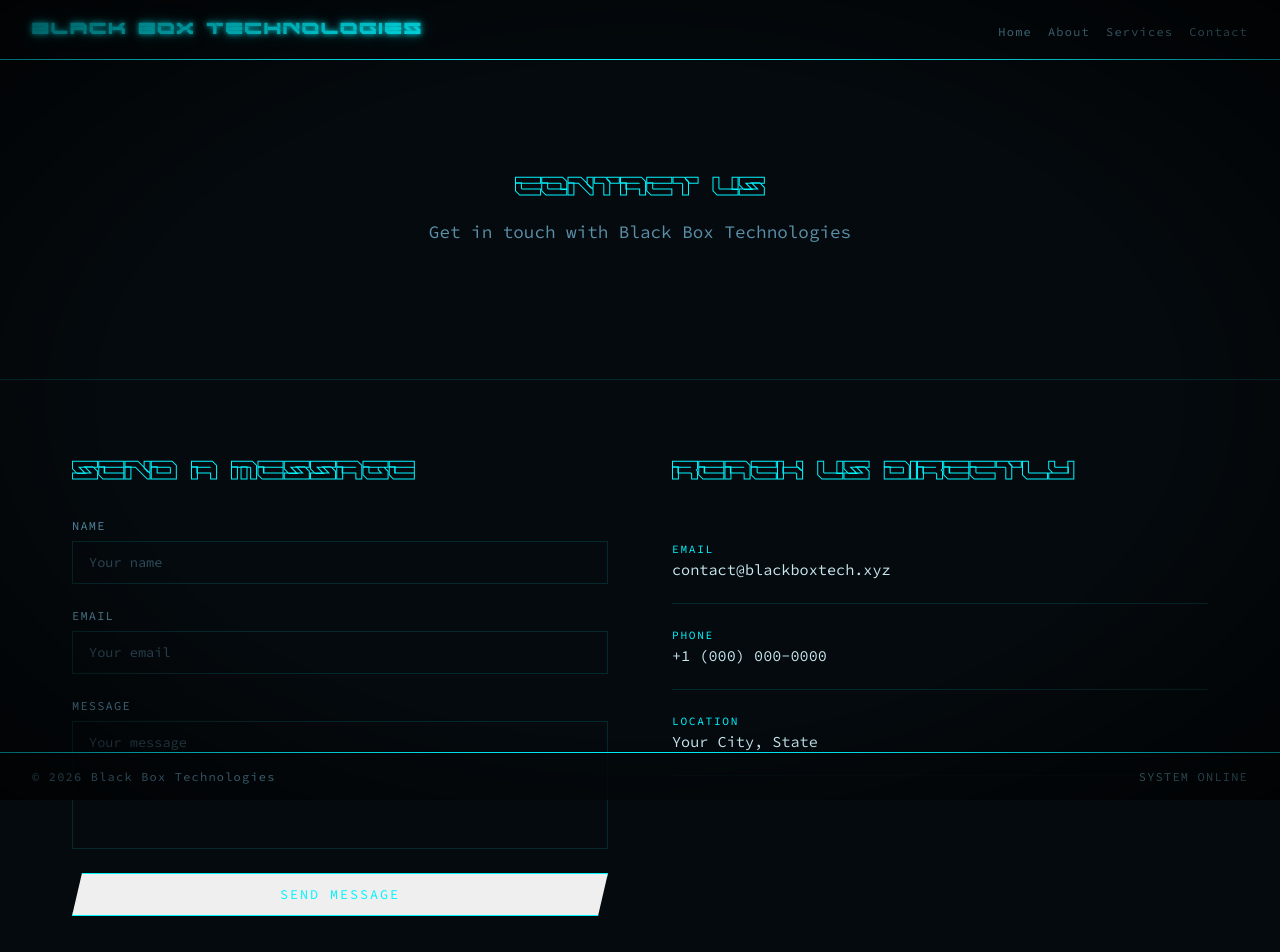
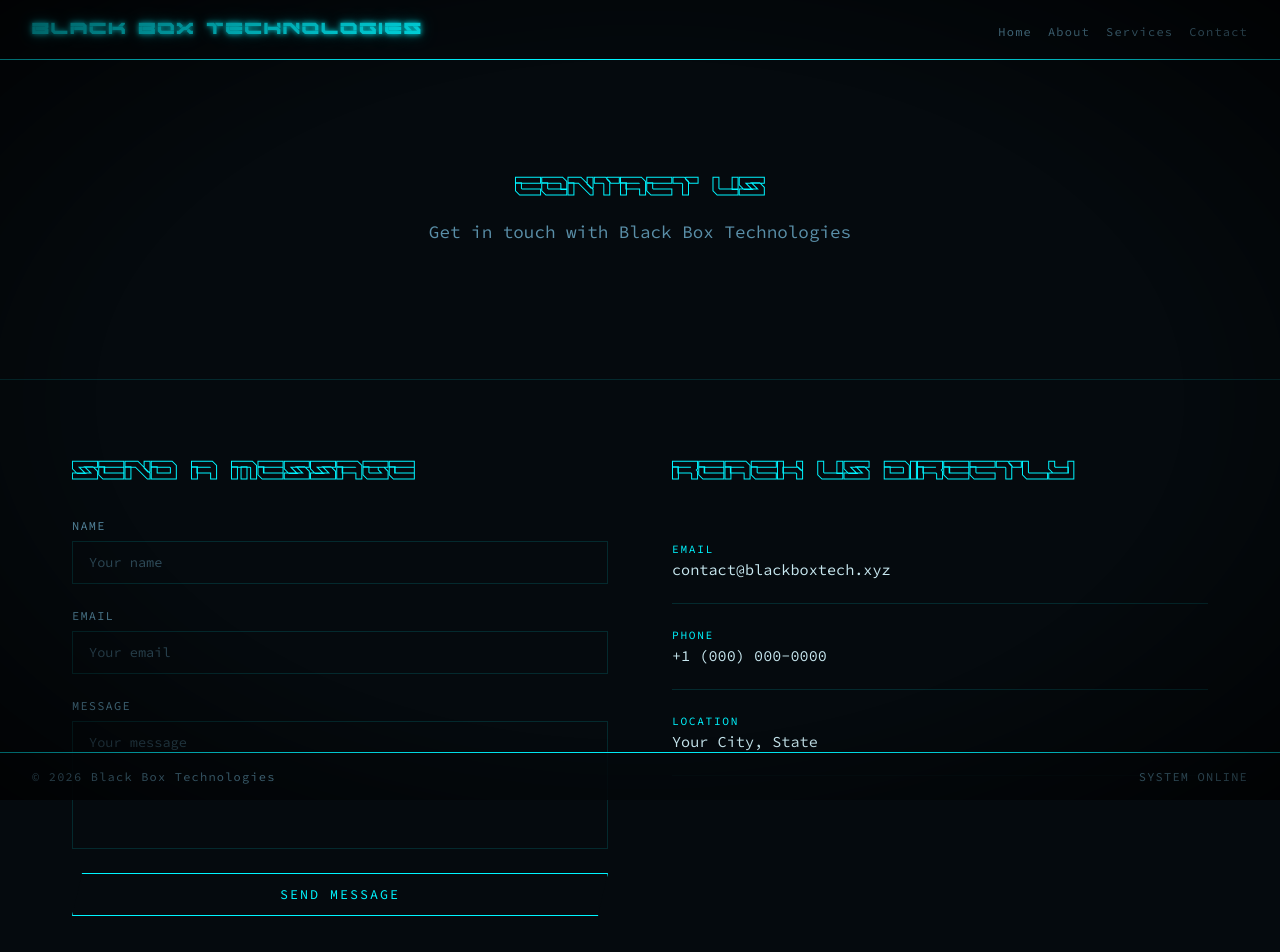
Before and after one commit to PhantomPilot4729/Black-Box-Technologies-Website, a Next.js app: page /contact in a window 1280 px wide. Shown: the top 952 px of the page. Built offline with nearby package versions, Linux system fonts and the light colour scheme.

Commit message:
fixed buttons, made default color same as background instead of website default

```diff
--- a/app/globals.css
+++ b/app/globals.css
@@ -245,6 +245,7 @@ main{
   padding: 0.75rem 2rem;
   transition: all 0.2s ease;
   color: var(--neon-cyan);
+  background-color: var(--background);
   clip-path: polygon(10px 0%, 100% 0%, calc(100% - 10px) 100%, 0% 100%);
 }
 
@@ -256,6 +257,7 @@ main{
 
 .btn-dark {
   background: var(--background);
+  color: var(--text-primary);
 }
 
 .services-snapshot {
```
